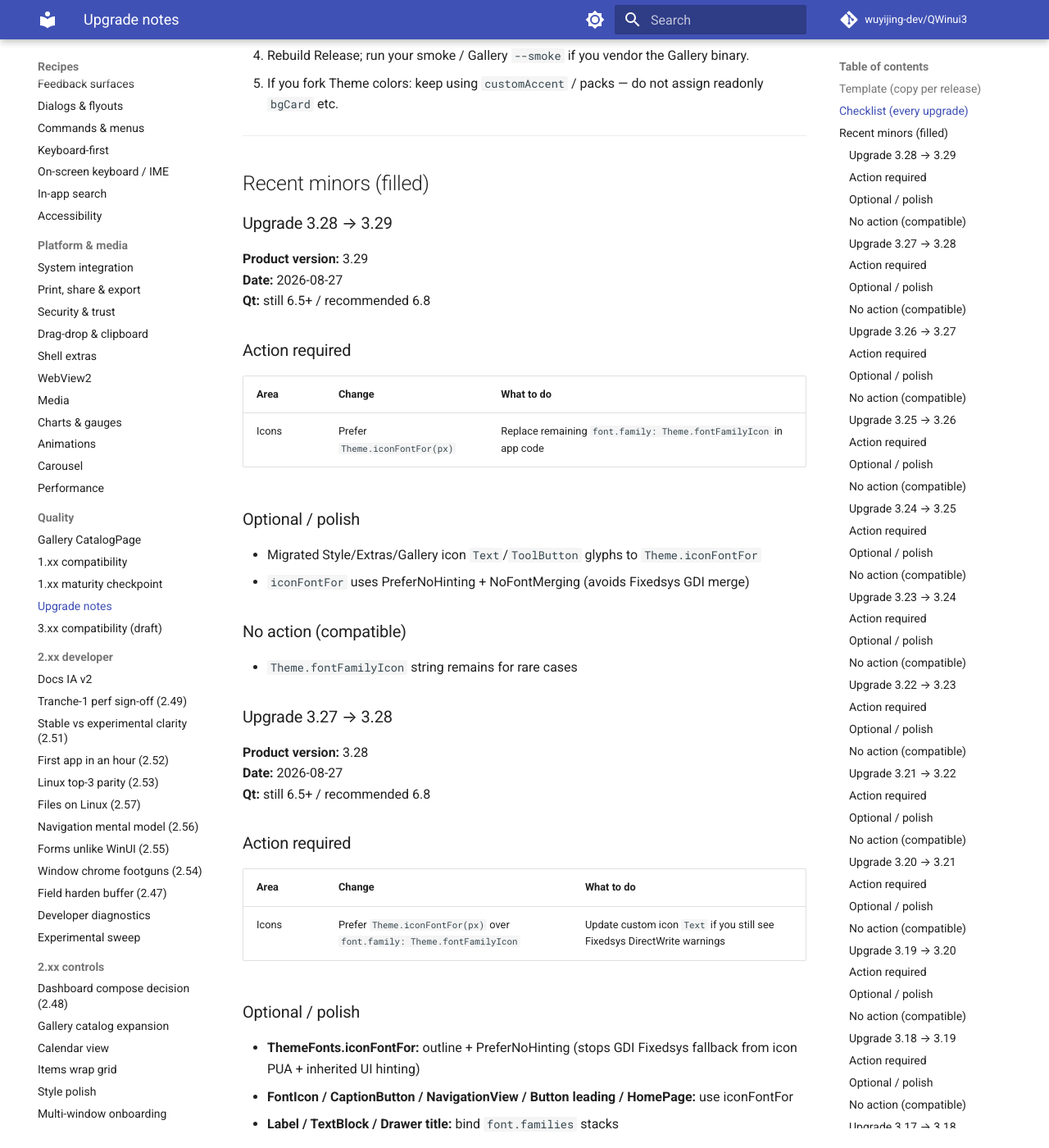
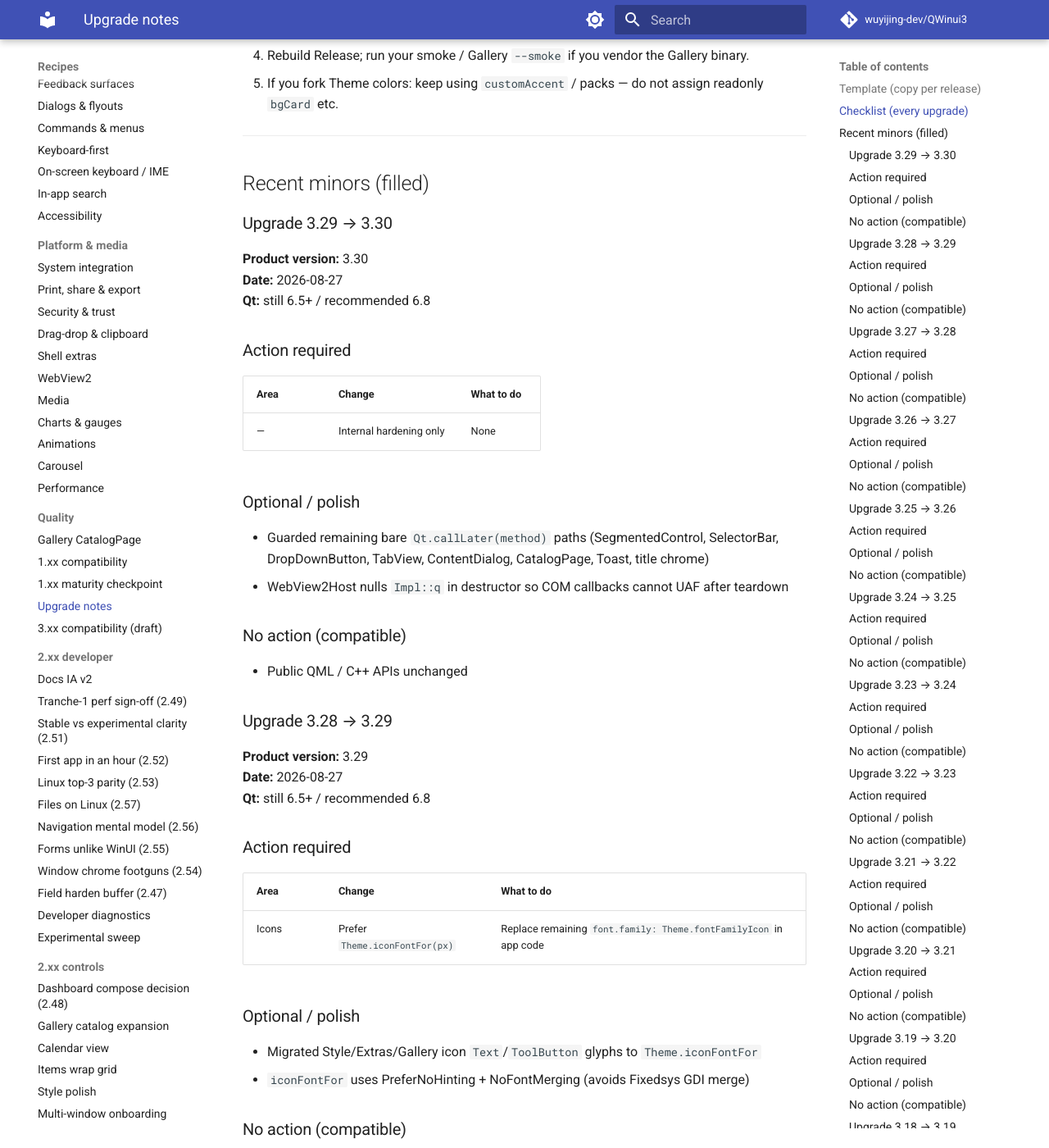
Before and after one commit to wuyijing-dev/QWinui3, an MkDocs documentation site: the page built from docs/upgrade-notes.md, in a window 1280 px wide and 1400 px high, scrolled down 1111 px. Shown: the whole window at 82% size. Built offline with MkDocs 1.6.1 and Material for MkDocs 9.7.7, drawn with Linux system fonts in a browser that asks for light colours; comment, search, counter and statistics services are not loaded.

Commit message:
Harden callLater teardown and WebView2 host lifetime.
Null Impl::q before Close so COM callbacks cannot UAF; guard remaining bare Qt.callLater method refs across Extras/Gallery/title chrome.

```diff
--- a/CMakeLists.txt
+++ b/CMakeLists.txt
@@ -17,7 +17,7 @@ set(CMAKE_EXPORT_COMPILE_COMMANDS ON)
 
 # Product version is X.YY (two-digit minor), e.g. 1.00, 1.01, 1.10.
 # Git tags / packages use v${QWINUI3_VERSION}. CMake needs major.minor.patch.
-set(QWINUI3_VERSION "3.29")
+set(QWINUI3_VERSION "3.30")
 if(NOT QWINUI3_VERSION MATCHES "^[0-9]+\\.[0-9][0-9]$")
     message(FATAL_ERROR "QWINUI3_VERSION must be X.YY (two-digit minor), got '${QWINUI3_VERSION}'")
 endif()
--- a/docs/upgrade-notes.md
+++ b/docs/upgrade-notes.md
@@ -46,6 +46,24 @@ Maintainers: append a filled section below when a slice has consumer-visible bre
 ---
 
 ## Recent minors (filled)
+
+### Upgrade 3.29 → 3.30
+
+**Product version:** 3.30
+**Date:** 2026-08-27
+**Qt:** still 6.5+ / recommended 6.8
+
+### Action required
+| Area | Change | What to do |
+|------|--------|------------|
+| — | Internal hardening only | None |
+
+### Optional / polish
+- Guarded remaining bare `Qt.callLater(method)` paths (SegmentedControl, SelectorBar, DropDownButton, TabView, ContentDialog, CatalogPage, Toast, title chrome)
+- WebView2Host nulls `Impl::q` in destructor so COM callbacks cannot UAF after teardown
+
+### No action (compatible)
+- Public QML / C++ APIs unchanged
 
 ### Upgrade 3.28 → 3.29
 
```
Also changed, not shown: ROADMAP.md (+3 -3 lines), docs/roadmap.md (+1 -1 lines), 14 other files.
